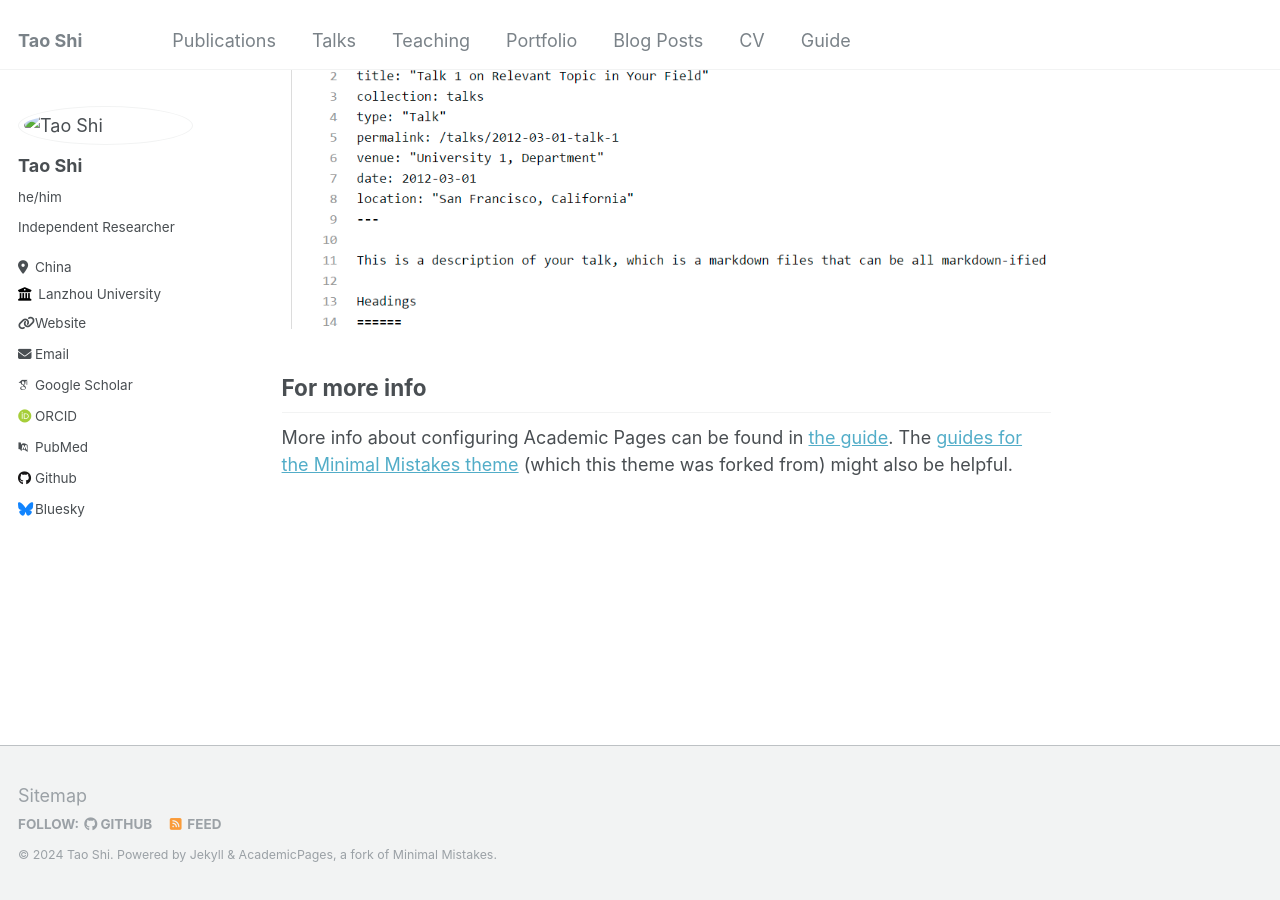
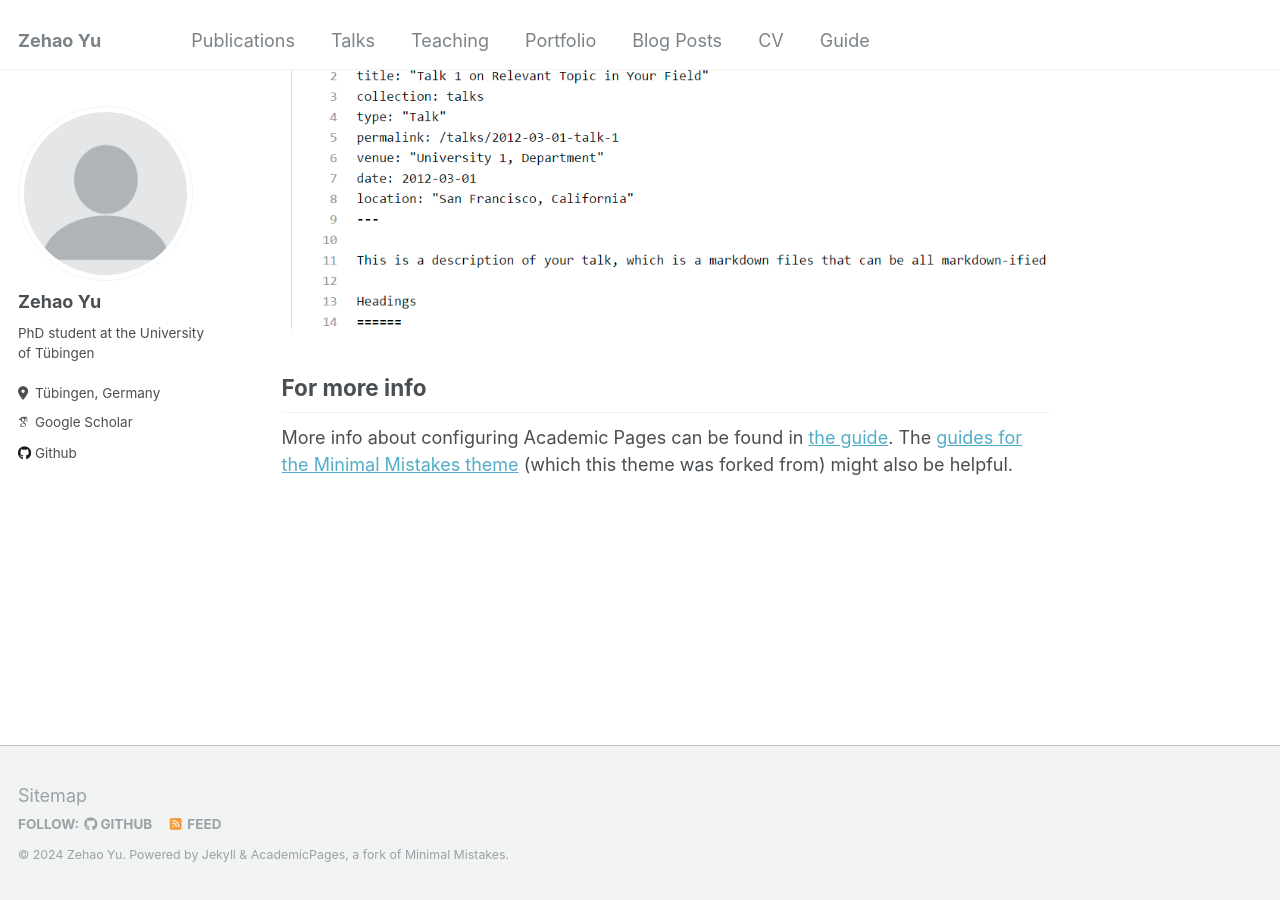
Before and after one commit to eagleking8/eagleking8.github.io, a Jekyll site: the page built from _pages/about.md, in a window 1280 px wide and 900 px high, scrolled down 2660 px. Built offline with Jekyll 4.4.1, drawn with Linux system fonts in a browser that asks for light colours; some web fonts are replaced; part of the change alters nothing that is shown.

Commit message:
update information

```diff
--- a/_config.yml
+++ b/_config.yml
@@ -3,78 +3,17 @@
 # This config file is meant for settings that affect your entire site, values
 # which you are expected to set up once and rarely need to edit after that.
 # For technical reasons, this file is *NOT* reloaded automatically when you use
-# `jekyll serve -l -H localhost`. If you change this file, please restart the
-# server process.
-
-# Basic Site Settings
-locale                   : "en-US"
-title                    : "Tao Shi"
-title_separator          : "-"
-name                     : &name "Tao Shi"
-description              : &description "Artificial Intelligence & Deep Learning & Computer Science"
-url                      : https://eagleking8.github.io # the base hostname & protocol for your site e.g. "https://mmistakes.github.io"
-baseurl                  : "/homepage" # the subpath of your site, e.g. "/blog"
-repository               : "academicpages/academicpages.github.io"
-
-# Site Author - The following control what appear as part of the author content on the side bar.
-#               If a field is blank the icon and link will not appear, otherwise it will be shown.
-#               Additional customization can be done by editing /_includes/author-profile.html
-author:
-  # Biographic information
-  avatar           : ./images/profile.JPG
-  name             : "Tao Shi"
-  pronouns         : "he/him" # example: "she/her"
-  bio              : "Independent Researcher"
-  location         : "China"
-  employer         : "Lanzhou University"
-  uri              : "eagleking8.github.io"# URL
-  email            : "805575462@qq.com"
-
-  # Academic websites
-  arxiv            : # URL - Update with the correct link to your profile
-  googlescholar    : "https://scholar.google.com/citations?user=PS_CX0AAAAAJ"
-  impactstory      : # URL
-  orcid            : "http://orcid.org/yourorcidurl"
-  semantic         : # URL
-  pubmed           : "https://www.ncbi.nlm.nih.gov/pubmed/?term=john+snow"
-  researchgate     : # URL
-
-  # Repositories and software development
-  bitbucket        : # Username - Update with your username on the site
-  codepen          : # Username
-  dribbble         : # Username
-  github           : "academicpages"
-  kaggle           : # Username
-  stackoverflow    : # User number or user number and name (i.e., use "1" or "1/jeff-atwood")
-
-  # Social media
-  bluesky          : "bsky.app" # Replace this with you Bluesky username
-  facebook         : # Username
-  flickr           : # Username
-  foursquare       : # Username
-  goodreads        : # Username
-  google_plus      : # Username
-  keybase          : # Username
-  instagram        : # Username
-  lastfm           : # Username
-  linkedin         : # Username
-  mastodon         : # URL
-  medium           : # URL
-  pinterest        : # Username
-  soundcloud       : # Username
-  steam            : # Username
-  telegram         : # URL
-  tumblr           : # Username
-  twitter          : # Username for X / Twitter
-  vine             : # Username
-  weibo            : # Username
-  wikipedia        : # Username
-  xing             : # Username
-  youtube          : # Username
-  zhihu            : # URL
-
+# `jekyll serve`. If you change this file, please restart the server process.
 
 # Site Settings
+locale                   : "en-US"
+title                    : "Zehao Yu"
+title_separator          : "-"
+name                     : &name "Zehao Yu"
+description              : &description "PhD student at the University of Tübingen"
+url                      : https://niujinshuchong.github.io # the base hostname & protocol for your site e.g. "https://mmistakes.github.io"
+baseurl                  : "" # the subpath of your site, e.g. "/blog"
+repository               : "niujinshuchong/niujinshuchong.github.io"
 teaser                   :  # filename of teaser fallback teaser image placed in /images/, .e.g. "500x300.png"
 breadcrumbs              : false # true, false (default)
 words_per_minute         : 160
@@ -108,16 +47,13 @@ staticman:
       options:
         format           : "iso8601" # "iso8601" (default), "timestamp-seconds", "timestamp-milliseconds"
 atom_feed:
-  hide                   : false     # change to true to hide the RSS feed in the footer
   path                   : # blank (default) uses feed.xml
-
 
 # SEO Related
 google_site_verification :
 bing_site_verification   :
 alexa_site_verification  :
 yandex_site_verification :
-
 
 # Social Sharing
 twitter:
@@ -137,9 +73,48 @@ social:
 
 # Analytics
 analytics:
-  provider               :  "false" # false (default), "google", "google-universal", "google-analytics-4", "custom"
+  provider               :  "google-universal" # false (default), "google", "google-universal", "custom"
   google:
     tracking_id          :
+
+
+# Site Author
+author:
+  name             : "Zehao Yu"
+  avatar           : "profile.png"
+  bio              : "PhD student at the University of Tübingen"
+  location         : "Tübingen, Germany"
+  employer         :
+  pubmed           : #"https://www.ncbi.nlm.nih.gov/pubmed/?term=john+snow"
+  googlescholar    : "https://scholar.google.com/citations?user=Z8MwnzsAAAAJ&hl=zh-CN"
+  email            :
+  researchgate     :  # example: "https://www.researchgate.net/profile/yourprofile"
+  uri              :
+  bitbucket        :
+  codepen          :
+  dribbble         :
+  flickr           :
+  facebook         :
+  foursquare       :
+  github           : "niujinshuchong"
+  google_plus      :
+  keybase          :
+  instagram        :
+  impactstory      : #"https://profiles.impactstory.org/u/xxxx-xxxx-xxxx-xxxx"
+  lastfm           :
+  linkedin         :
+  orcid            : #"http://orcid.org/yourorcidurl"
+  pinterest        :
+  soundcloud       :
+  stackoverflow    : # http://stackoverflow.com/users/123456/username
+  steam            :
+  tumblr           :
+  twitter          : #"replacethistwitterhandle"
+  vine             :
+  weibo            :
+  xing             :
+  youtube          :
+  wikipedia        :
 
 
 # Reading Files
@@ -270,7 +245,6 @@ defaults:
       author_profile: true
       share: true
 
-
 # Sass/SCSS
 sass:
   sass_dir: _sass
```
